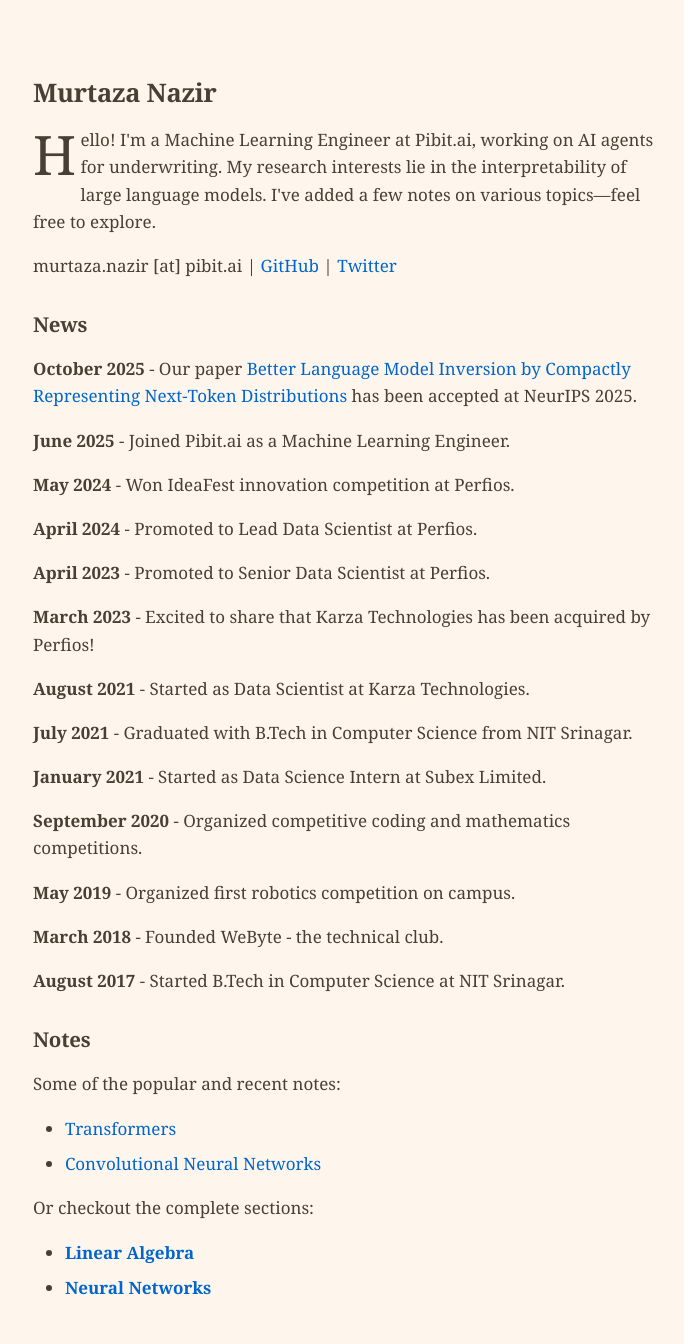
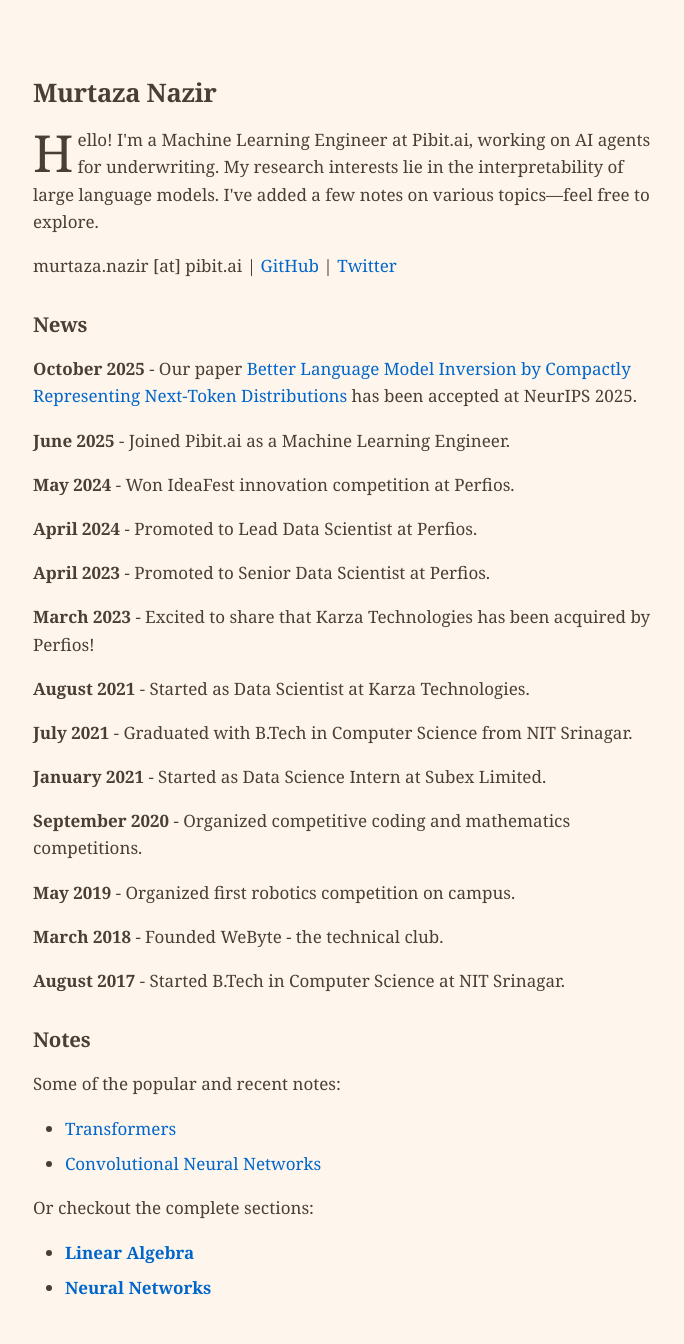
Before and after one commit to themurtazanazir/themurtazanazir.github.io, an MkDocs documentation site: the page built from docs/index.md, in a window 1280 px wide. Shown: the whole page, without its empty margins (168-852 px from the left). Built offline with MkDocs 1.6.1 and Material for MkDocs 9.7.7, drawn with Linux system fonts in a browser that asks for light colours.

Commit message:
Reduce drop cap size to 3.0em

```diff
--- a/docs/stylesheets/extra.css
+++ b/docs/stylesheets/extra.css
@@ -135,7 +135,7 @@ body {
 
 /* Drop cap - manual class you can apply in HTML */
 .drop-cap::first-letter {
-  font-size: 3.2em;
+  font-size: 3.0em;
   line-height: 1;
   float: left;
   margin-right: 0.08em;
```
